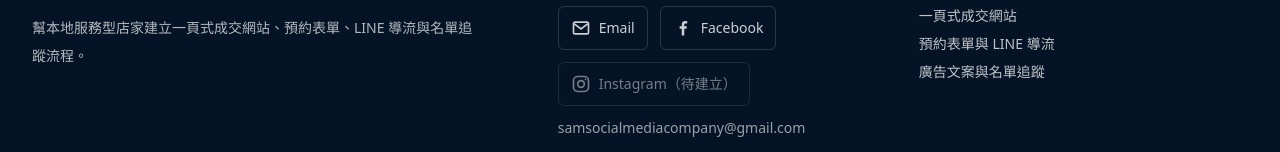
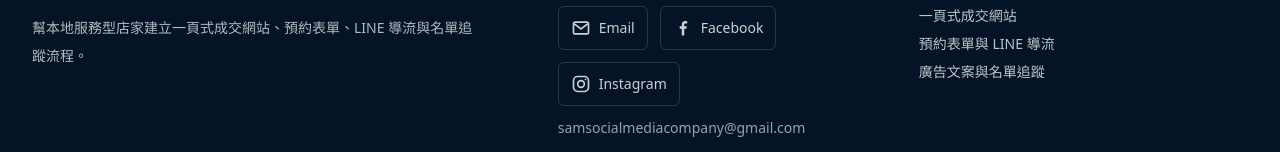
Before and after one commit to samsocialmediacompany-afk/local-lead-funnel, a Next.js app: page / in a window 1280 px wide. Shown: the part 5920-6072 px from the top of the page. Built offline with nearby package versions, Linux system fonts and the light colour scheme.

Commit message:
Complete Instagram account conversion and Meta branding

```diff
--- a/app/page.tsx
+++ b/app/page.tsx
@@ -6,8 +6,7 @@ const lineOfficialId = "855uphdb";
 const lineOfficialUrl = "https://lin.ee/sR8MLrmc";
 const facebookUrl =
   "https://www.facebook.com/profile.php?id=100067078134057&locale=zh_TW";
-// Keep the social entry hidden until the new brand Instagram account exists.
-const instagramUrl = "";
+const instagramUrl = "https://www.instagram.com/localleadfunnel/";
 const ctaLabel = "加入 LINE 免費診斷";
 
 function SocialIcon({ name }: { name: "facebook" | "instagram" | "line" | "mail" }) {
```
